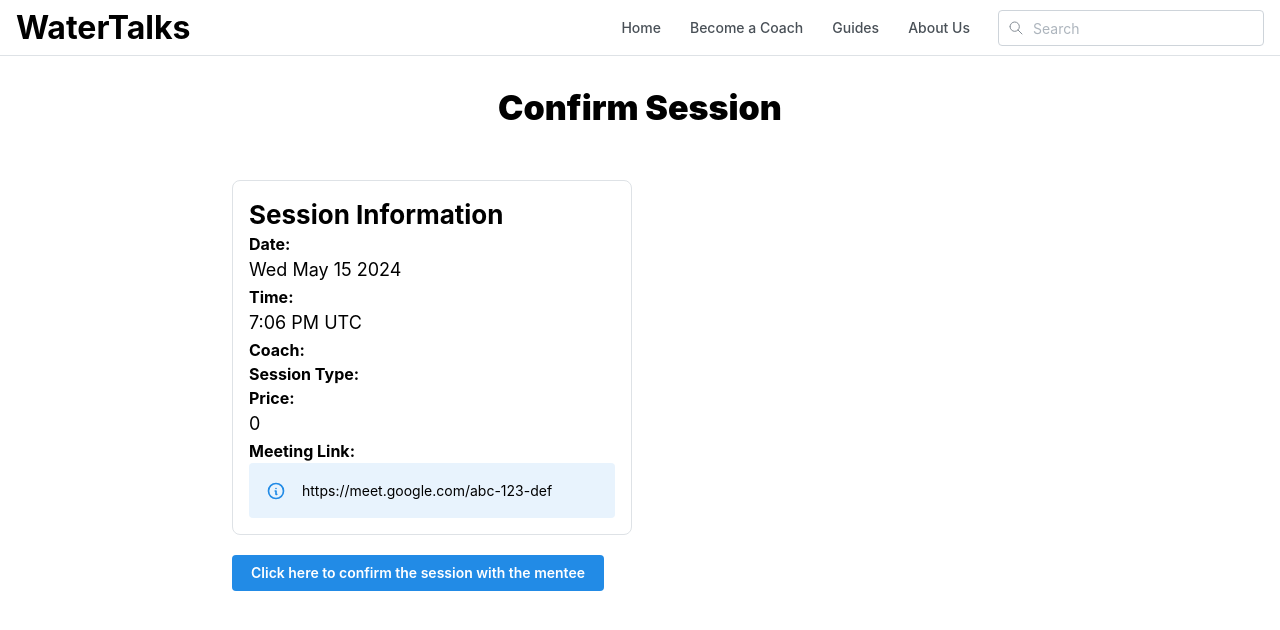
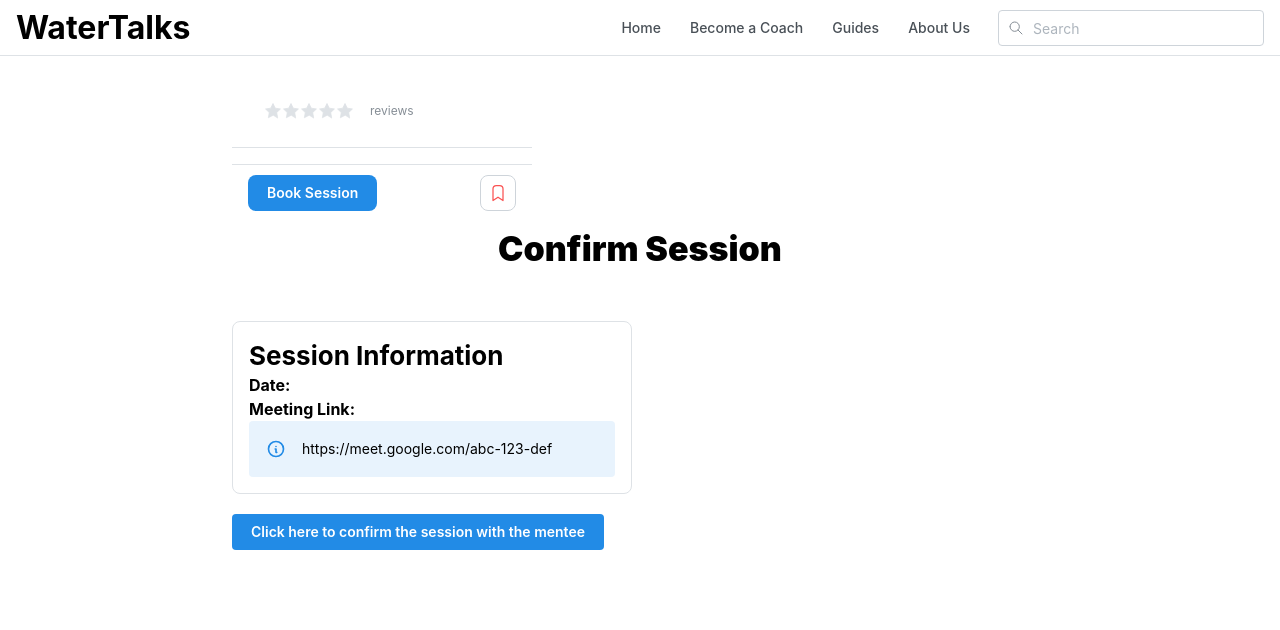
Before and after one commit to chriszhang08/coffeechatv2, a Next.js app: page /confirmsession in a window 1280 px wide. Shown: the top 630 px of the page. Built offline with nearby package versions, Linux system fonts and the light colour scheme.

Commit message:
coach now passed as a parameter in the email as well

```diff
--- a/app/confirmsession/page.tsx
+++ b/app/confirmsession/page.tsx
@@ -1,25 +1,41 @@
 'use client';
 
-import { useSearchParams } from 'next/navigation';
-import { Suspense } from 'react';
-import { HeaderSearch } from '@/components/Navbar/Header';
+import {useSearchParams} from 'next/navigation';
+import {Suspense, useEffect, useState} from 'react';
+import {HeaderSearch} from '@/components/Navbar/Header';
 import SessionDetails from "@/components/ProfilePage/ConfirmSessionForm/SessionDetails";
+import {Coach} from "@/types/firestore/coaches/coach";
+import {usePublicCoachData} from "@/hooks/useCoachData";
+import CoachProfileCard from "@/components/CoachesFeed/CoachProfileCard";
+import {ProfileBadgeSnapshot} from "@/components/ProfilePage/ProfileBadge/ProfileBadgeSnapshot";
+import ProfileBadge from "@/components/ProfilePage/ProfileBadge/ProfileBadge";
 
 function SessionDetailsParams() {
   const searchParams = useSearchParams();
 
   const sessionId = searchParams.get('sessionId');
   const coachId = searchParams.get('coachId');
-  const time = searchParams.get('time');
-  const type = searchParams.get('type');
 
-  return <SessionDetails coachId={coachId} time={time} type={type} />;
+  const [coach, setCoach] = useState<Coach | null>(null);
+
+  const coachData = usePublicCoachData(coachId);
+
+  useEffect(() => {
+    setCoach(coachData);
+  }, [coachData]);
+
+  return (
+    <div>
+      <ProfileBadgeSnapshot person={coach} />
+      <SessionDetails sessionId={sessionId} coachObj={coachData}/>
+    </div>
+  );
 }
 
 function Page() {
   return (
     <>
-      <HeaderSearch />
+      <HeaderSearch/>
       <div style={{
         display: 'flex',
         flexDirection: 'column',
@@ -29,7 +45,7 @@ function Page() {
       }}
       >
         <Suspense>
-          <SessionDetailsParams />
+          <SessionDetailsParams/>
         </Suspense>
       </div>
     </>
--- a/components/ProfilePage/ConfirmSessionForm/ConfirmSessionForm.tsx
+++ b/components/ProfilePage/ConfirmSessionForm/ConfirmSessionForm.tsx
@@ -67,6 +67,7 @@ const ConfirmSessionForm: React.FC<ConfirmSessionFormProps> = ({
   const handleSubmit = async () => {
     let sessionData = {
       coachId: coachId,
+      coachName: coach?.name,
       menteeName: form.values.name,
       menteeEmail: form.values.email,
       menteePhone: form.values.phone,
--- a/components/ProfilePage/ConfirmSessionForm/SessionDetails.tsx
+++ b/components/ProfilePage/ConfirmSessionForm/SessionDetails.tsx
@@ -1,19 +1,19 @@
 import {Alert, Button, Card, Container, Group, SimpleGrid, Text, Textarea, TextInput, Title,} from '@mantine/core';
-import {useForm} from '@mantine/form';
 import {useRouter} from 'next/navigation';
 import React, {useEffect, useState} from 'react';
 import {IconInfoCircle} from '@tabler/icons-react';
-import {usePublicCoachData} from '@/hooks/useCoachData';
+import {Session} from '@/types/firestore/sessions/session';
 import {Coach} from '@/types/firestore/coaches/coach';
 import {formatTimeStringLocal, isoStringToDate} from "@/utils/dateMethods";
+import {usePublicSessionData} from "@/hooks/useSessionData";
+import {usePublicCoachData} from "@/hooks/useCoachData";
 
 interface SessionDetailsProps {
-  coachId: string | null;
-  time: string | null;
-  type: string | null;
+  sessionId: string | null;
+  coachObj: Coach | null;
 }
 
-function getPrice(type: string | null, coach: Coach | null) {
+function getPrice(type: string | null, coach: Session | null) {
   if (type === null) {
     return '0';
   } else if (type === 'interview') {
@@ -24,30 +24,27 @@ function getPrice(type: string | null, coach: Coach | null) {
 }
 
 const SessionDetails: React.FC<SessionDetailsProps> = ({
-                                                                 coachId,
-                                                                 time,
-                                                                 type
+                                                                 sessionId,
+                                                         coachObj
                                                                }) => {
-  const [coach, setCoach] = useState<Coach | null>(null);
+  const [session, setSession] = useState<Session | null>(null);
   const [isDataLoaded, setIsDataLoaded] = useState(false);
 
   const icon = <IconInfoCircle/>;
 
   const router = useRouter();
 
-  const coachData = usePublicCoachData(coachId);
+  const sessionData = usePublicSessionData(sessionId);
 
   useEffect(() => {
-    setCoach(coachData);
+    setSession(sessionData);
     setIsDataLoaded(true);
-  }, [coachData]);
+  }, [sessionData]);
 
   if (!isDataLoaded) {
     // TODO fix this loading spinner
     return <div>Loading...</div>;
   }
-
-  const date = isoStringToDate(time);
 
   const handleSubmit = async () => {
     try {
@@ -57,11 +54,11 @@ const SessionDetails: React.FC<SessionDetailsProps> = ({
           'Content-Type': 'application/json',
         },
         body: JSON.stringify({
-          coachName: coach?.name,
-          date: date,
+          coachName: coachObj?.name,
+          date: sessionData?.datetimeString,
           link: 'https://meet.google.com/abc-123-def',
-          sessionDetails: type,
-          price: getPrice(type, coach),
+          sessionDetails: sessionData?.sessionType,
+          // price: getPrice(sessionData?.sessionType, session),
         }),
       });
 
@@ -96,17 +93,17 @@ const SessionDetails: React.FC<SessionDetailsProps> = ({
             Session Information
           </Title>
           <Title order={5}>Date:</Title>
-          <Text size="lg">{date.toDateString()}</Text>
-          <Title order={5}>Time:</Title>
-          <Text size="lg">{formatTimeStringLocal(date)}</Text>
-          <Title order={5}>Coach:</Title>
-          <Text size="lg">{coach?.name}</Text>
-          <Title order={5}>Session Type:</Title>
-          <Text size="lg">{type}</Text>
-          <Title order={5}>Price:</Title>
-          <Text size="lg">
-            {getPrice(type, coach)}
-          </Text>
+          {/*<Text size="lg">{date.toDateString()}</Text>*/}
+          {/*<Title order={5}>Time:</Title>*/}
+          {/*<Text size="lg">{formatTimeStringLocal(date)}</Text>*/}
+          {/*<Title order={5}>Coach:</Title>*/}
+          {/*<Text size="lg">{session?.name}</Text>*/}
+          {/*<Title order={5}>Session Type:</Title>*/}
+          {/*<Text size="lg">{type}</Text>*/}
+          {/*<Title order={5}>Price:</Title>*/}
+          {/*<Text size="lg">*/}
+          {/*  {getPrice(type, session)}*/}
+          {/*</Text>*/}
           <Title order={5}>Meeting Link:</Title>
           <Alert variant="light" color="blue" icon={icon}>
             https://meet.google.com/abc-123-def
--- a/components/ProfilePage/ProfileBadge/ProfileBadgeSnapshot.tsx
+++ b/components/ProfilePage/ProfileBadge/ProfileBadgeSnapshot.tsx
@@ -4,54 +4,39 @@ import { IconBookmark } from '@tabler/icons-react';
 import { Card, Image, Text, Group, Badge, Button, ActionIcon, Rating } from '@mantine/core';
 import Link from 'next/link';
 import classes from './ProfileBadge.module.css';
+import {Coach} from "@/types/firestore/coaches/coach";
 
 export function ProfileBadgeSnapshot({
                                        person,
                                      }: {
-  person: {
-    avatar: string,
-    name: string,
-    description: string,
-    email: string,
-    rate: number,
-    rating: number,
-    tags: string[],
-    numReviews: number,
-    location: string,
-  };
+  person: Coach | null;
 }) {
-  const { avatar, name, description, rating, tags, numReviews } = person;
-  const features = tags.map((tag) => (
-    <Badge variant="light" key={tag}>
-      {tag}
-    </Badge>
-  ));
 
   return (
     <Card p="md" className={classes.cardsnap}>
       <Card.Section>
-        <Image src={avatar} alt={name} height={180} />
+        {/*<Image src={avatar} alt={name} height={180} />*/}
       </Card.Section>
 
       <Card.Section className={classes.section} mt="md">
         <Group justify="apart">
           <Text fz="lg" fw={500}>
-            {name}
+            {person?.name}
           </Text>
-          <Rating fractions={2} value={rating} readOnly />
+          <Rating fractions={2} value={person?.rating} readOnly />
           <Text fz="xs" c="dimmed">
-            {numReviews} reviews
+            {person?.numSessions} reviews
           </Text>
         </Group>
         <Text fz="sm" mt="xs">
-          {description}
+          {person?.bio}
         </Text>
       </Card.Section>
 
       <Card.Section className={classes.section}>
-        <Group gap={7} mt={5}>
-          {features}
-        </Group>
+        {/*<Group gap={7} mt={5}>*/}
+        {/*  {features}*/}
+        {/*</Group>*/}
       </Card.Section>
 
       <Group mt="xs">
--- /dev/null
+++ b/hooks/useSessionData.ts
@@ -0,0 +1,17 @@
+import {useQuery} from "@tanstack/react-query";
+import {getPublicSessionData} from "@/utils/sessionMethods";
+
+export function usePublicSessionData(sessionId: string | null) {
+  const sessionQuery = useQuery({
+    queryKey: ['sessions', sessionId],
+    queryFn: () => getPublicSessionData(sessionId),
+    enabled:
+      !!sessionId && sessionId !== 'fetching' && sessionId !== 'no-coach',
+    staleTime: Infinity,
+  });
+  if (sessionQuery.data) {
+    return sessionQuery.data;
+  } else {
+    return null;
+  }
+}
--- a/utils/sessionMethods.ts
+++ b/utils/sessionMethods.ts
@@ -7,3 +7,18 @@ export async function createSession (data: Partial<Session>): Promise<string> {
   const sessionRef = await addDoc(collection(db, 'sessions'), data);
   return sessionRef.id;
 }
+
+export async function getPublicSessionData(
+  sessionId: string | null,
+): Promise<Session> {
+  if (!sessionId) {
+    return {} as Session;
+  }
+  const docRef = doc(db, 'sessions', sessionId);
+  const docSnap = await getFirestoreDoc(docRef);
+  if (docSnap.exists()) {
+    const data = docSnap.data();
+    return data as Session;
+  }
+  return {} as Session;
+}
```
Also changed, not shown: 1 other file (tests, documents, lock files or other folders).
